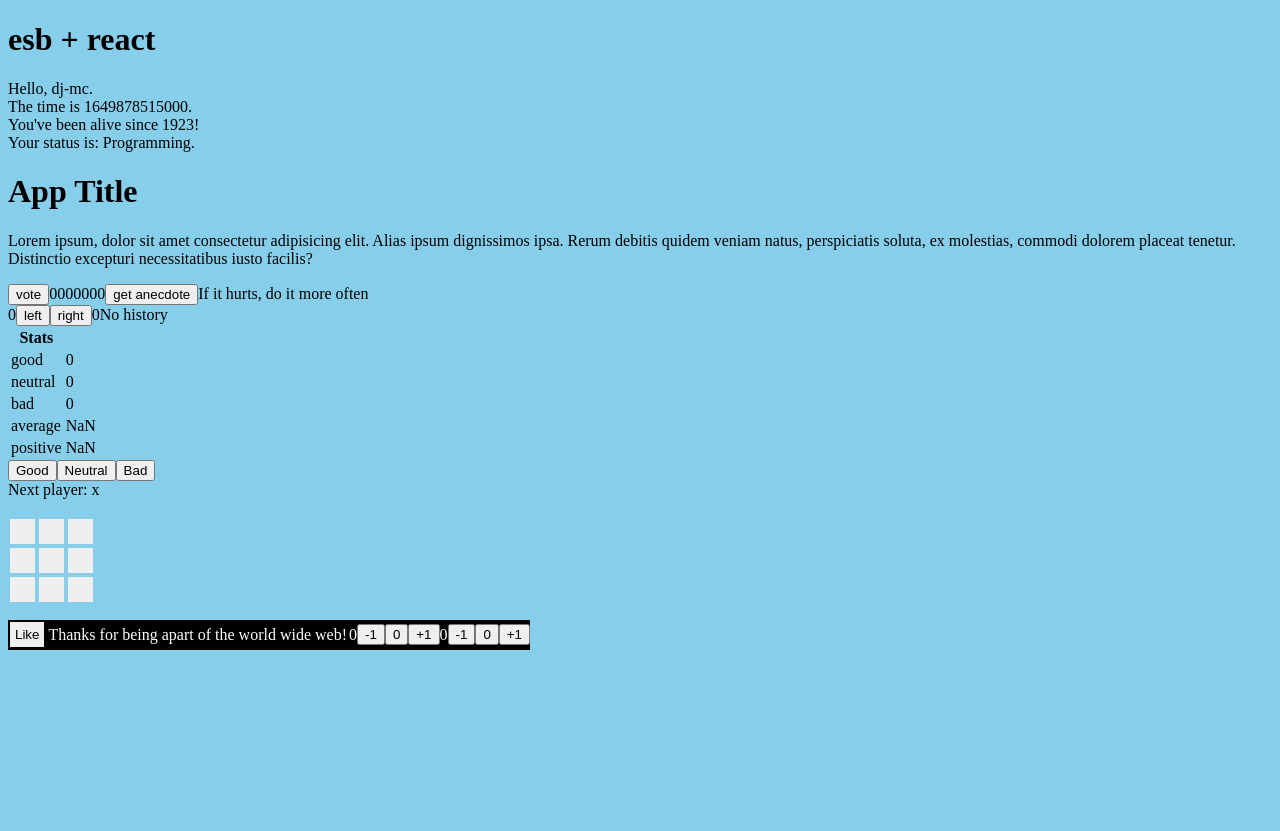
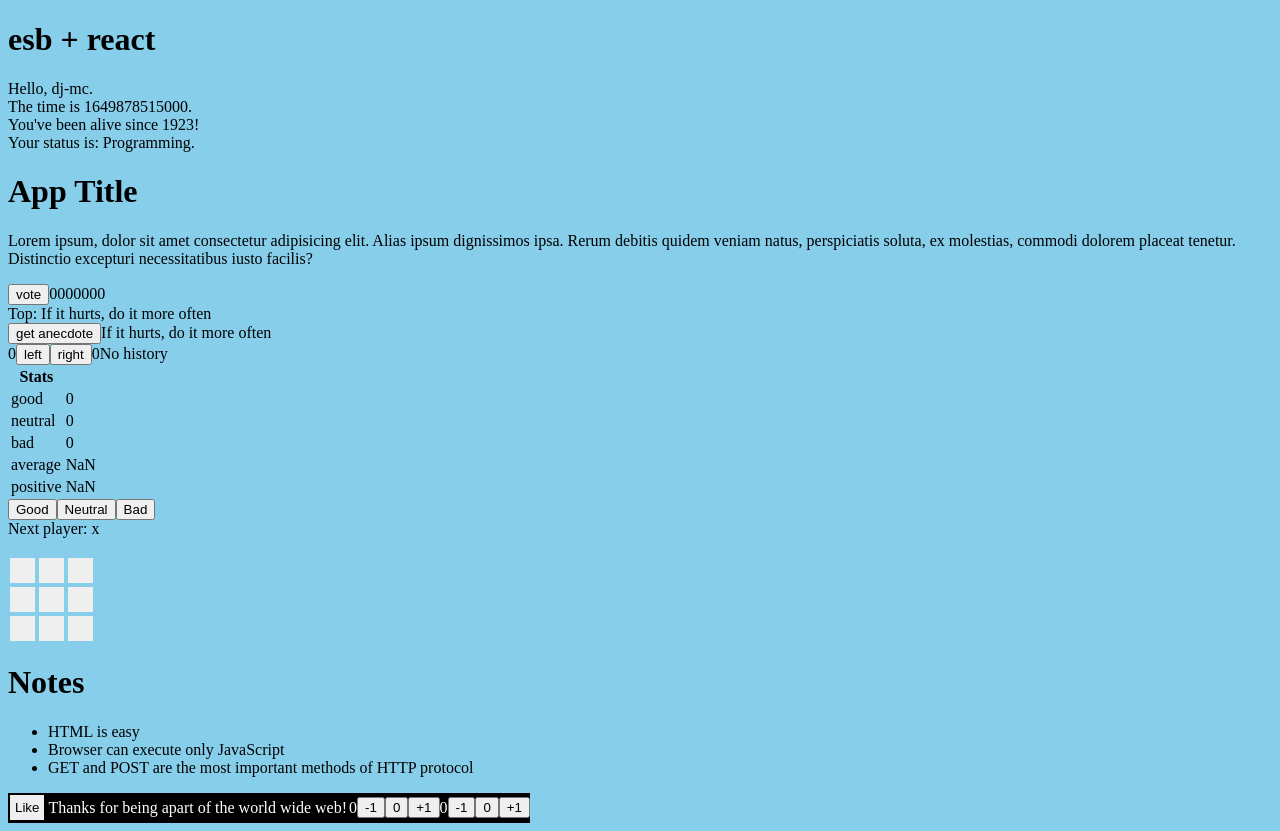
Before and after one commit to dj-mc/esb-r, a React app: page / in a window 1280 px wide. Before the commit the page ends 800 px from the top, so only its background shows below. Built offline with nearby package versions, Linux system fonts and the light colour scheme.

Commit message:
Add notes component

```diff
--- a/build.js
+++ b/build.js
@@ -3,7 +3,7 @@ import esbuild from 'esbuild';
 esbuild.buildSync({
   entryPoints: ['./src/app.jsx'],
   bundle: true,
-  minify: true,
+  minify: false,
   sourcemap: true,
   target: ['chrome99'],
   outdir: 'dist'
--- a/src/anecdotes.tsx
+++ b/src/anecdotes.tsx
@@ -2,21 +2,29 @@ import React, { useState } from 'react';
 import { ButtonOnClick } from './button-on-click';
 
 const Vote = (props: {
-  current_idx: number;
-  current_ballot: Array<number>;
-  set_ballot_fn: React.Dispatch<React.SetStateAction<number[]>>;
+  ballot: Array<number>;
+  set_ballot: React.Dispatch<React.SetStateAction<number[]>>;
+  selected_idx: number;
 }) => {
   const vote_for_current_idx = () => {
-    const new_ballot = [...props.current_ballot];
-    new_ballot[props.current_idx] += 1;
-    props.set_ballot_fn(new_ballot);
+    const new_ballot = [...props.ballot];
+    new_ballot[props.selected_idx] += 1;
+    props.set_ballot(new_ballot);
   };
   return (
     <>
       <ButtonOnClick fn={() => vote_for_current_idx()} text={'vote'} />
-      {props.current_ballot}
+      {props.ballot}
     </>
   );
+};
+
+const TopAnecdote = (props: {
+  ballot: Array<number>;
+  anecdotes: Array<string>;
+}) => {
+  const top_idx = props.ballot.indexOf(Math.max(...props.ballot));
+  return <>{props.anecdotes[top_idx]}</>;
 };
 
 export const Anecdotes = () => {
@@ -34,8 +42,8 @@ export const Anecdotes = () => {
     return Array(list.length).fill(0);
   };
 
+  const [ballot, set_ballot] = useState(generate_ballot(anecdotes));
   const [selected_idx, set_selected_idx] = useState(0);
-  const [ballot, set_ballot] = useState(generate_ballot(anecdotes));
 
   const selector = () => {
     set_selected_idx(Math.floor(Math.random() * anecdotes.length));
@@ -44,10 +52,13 @@ export const Anecdotes = () => {
   return (
     <>
       <Vote
-        current_idx={selected_idx}
-        current_ballot={ballot}
-        set_ballot_fn={set_ballot}
+        ballot={ballot}
+        set_ballot={set_ballot}
+        selected_idx={selected_idx}
       />
+      <br />
+      Top: <TopAnecdote ballot={ballot} anecdotes={anecdotes} />
+      <br />
       <ButtonOnClick fn={() => selector()} text={'get anecdote'} />
       {anecdotes[selected_idx]}
     </>
--- a/src/app.tsx
+++ b/src/app.tsx
@@ -7,6 +7,8 @@ import { Counter, StatefulCounter } from './counter';
 import { StatefulComponent } from './stateful';
 import { Feedback } from './feedback';
 import { Anecdotes } from './anecdotes';
+import { notes_object_list } from './notes-object-list';
+import { Notes } from './notes';
 
 const Greet = ({
   name,
@@ -70,6 +72,7 @@ const App = (props: { title: string; init_count: number }) => {
       <Feedback />
       <br />
       <Game />
+      <Notes notes={notes_object_list} />
       <div id="footer-container">
         <LikeButton />
         <MyFooter message="Thanks for being apart of the world wide web!" />
--- /dev/null
+++ b/src/notes-object-list.ts
@@ -0,0 +1,29 @@
+export interface INote {
+  id: number;
+  content: string;
+  date: string;
+  important: boolean;
+}
+
+export type INoteList = INote[];
+
+export const notes_object_list: INoteList = [
+  {
+    id: 1,
+    content: 'HTML is easy',
+    date: '2019-05-30T17:30:31.098Z',
+    important: true
+  },
+  {
+    id: 2,
+    content: 'Browser can execute only JavaScript',
+    date: '2019-05-30T18:39:34.091Z',
+    important: false
+  },
+  {
+    id: 3,
+    content: 'GET and POST are the most important methods of HTTP protocol',
+    date: '2019-05-30T19:20:14.298Z',
+    important: true
+  }
+];
--- /dev/null
+++ b/src/notes.tsx
@@ -0,0 +1,23 @@
+import React from 'react';
+import { INote, INoteList } from './notes-object-list';
+
+const MakeNoteLi = (props: { notes: INoteList }) => {
+  return (
+    <>
+      {props.notes.map((item: INote) => (
+        <li key={item.id}>{item.content}</li>
+      ))}
+    </>
+  );
+};
+
+export const Notes = (props: { notes: INoteList }) => {
+  return (
+    <>
+      <h1>Notes</h1>
+      <ul>
+        <MakeNoteLi notes={props.notes} />
+      </ul>
+    </>
+  );
+};
--- a/src/util.ts
+++ b/src/util.ts
@@ -10,27 +10,16 @@ function fold_array(arr: Array<string>) {
 
 function fold_array_(arr: Array<string>) {
   const folded = [];
-  const arrCopy = arr.slice();
+  const arr_copy = arr.slice();
   const dimension_length = Math.sqrt(arr.length);
-  while (arrCopy.length > 0) {
-    if (arrCopy.length >= dimension_length) {
-      const sub_array = arrCopy.splice(0, dimension_length);
+  while (arr_copy.length > 0) {
+    if (arr_copy.length >= dimension_length) {
+      const sub_array = arr_copy.splice(0, dimension_length);
       folded.push(sub_array);
     }
   }
   return folded;
 }
-
-// OOPS???
-// function calc_transpose(arr2d: Array<Array<string>>) {
-//   const new_arr2d = arr2d.slice();
-//   for (let i = 0; i < arr2d.length; i++) {
-//     for (let j = 0; j < i; j++) {
-//       [new_arr2d[i][j], new_arr2d[j][i]] = [new_arr2d[j][i], new_arr2d[i][j]];
-//     }
-//   }
-//   return new_arr2d;
-// }
 
 function calc_diagonals(arr2d: Array<Array<string>>) {
   const diag_left_right = [];
@@ -42,7 +31,7 @@ function calc_diagonals(arr2d: Array<Array<string>>) {
   return Array<Array<string>>(diag_left_right, diag_right_left);
 }
 
-function row_winner(row: Array<string>) {
+function row_winner(row: Array<string | null>) {
   const set_row = new Set(row);
   if (row.includes(null) || set_row.size !== 1) {
     return null; // No winner
--- a/tsconfig.json
+++ b/tsconfig.json
@@ -3,7 +3,7 @@
     "jsx": "react",
     "target": "ES5",
     "module": "ES6",
-    "lib": ["DOM", "ES2015"],
+    "lib": ["DOM", "ES2015", "ES2016"],
     "rootDir": "./src",
     "outDir": "./dist",
     "esModuleInterop": true,
```
